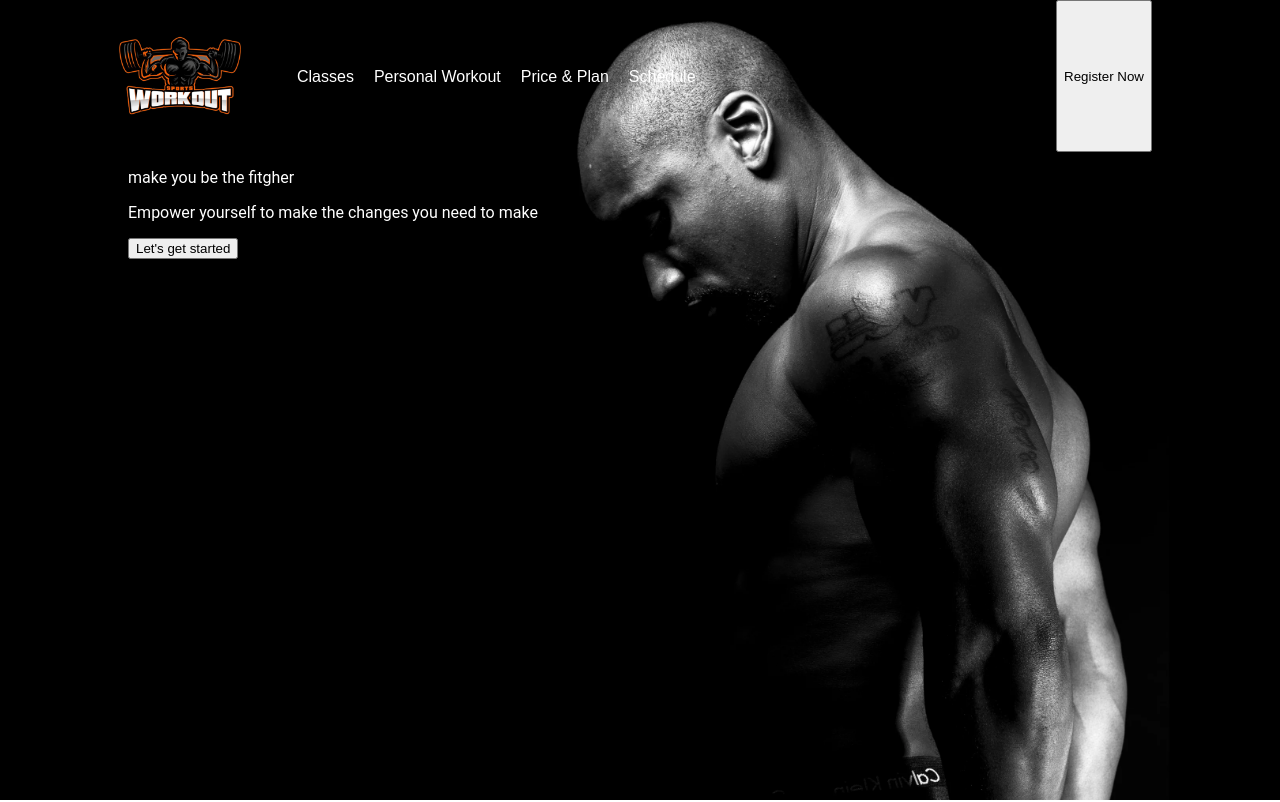
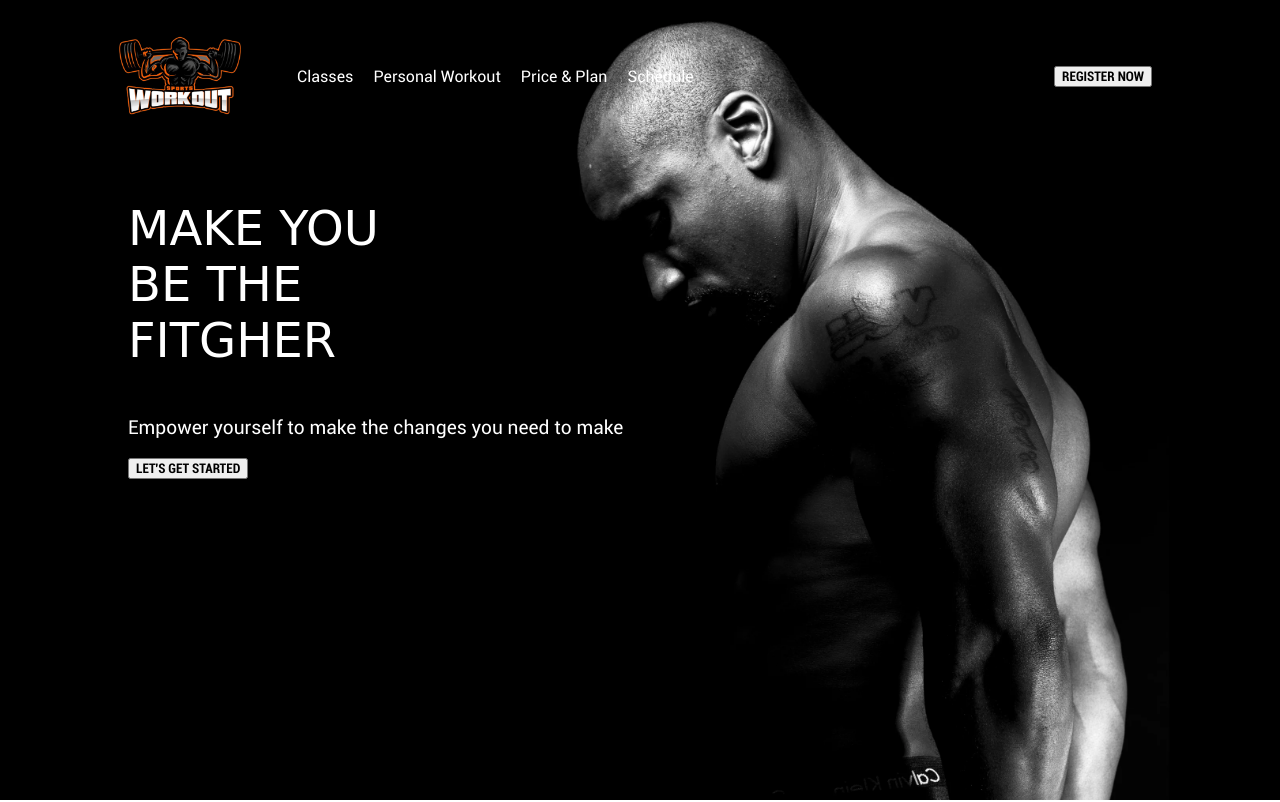
Before and after one commit to Bakugo90/Workout, a plain HTML site: page Workout.html in a window 1280 px wide. Shown: the top 802 px of the page. Drawn offline with Linux system fonts and the light colour scheme; a web font is replaced by a local one.

Commit message:
Evolution

```diff
--- a/Workout.css
+++ b/Workout.css
@@ -1,3 +1,33 @@
+/*Police*/
+
+@font-face {
+   font-family: Roboto-Regular;
+   src: url(Police/Roboto-Regular.ttf);
+   font-weight: normal;
+   font-style: normal;
+}
+
+@font-face {
+   font-family: Roboto-Medium;
+   src: url(Police/Roboto-Medium.ttf);
+   font-weight: normal;
+   font-style: normal;
+}
+
+@font-face {
+   font-family: Roboto-BoldCondensed;
+   src: url(Police/Roboto-BoldCondensed.ttf);
+   font-weight: normal;
+   font-style: normal;
+}
+
+@font-face {
+   font-family: Roboto-Condensed;
+   src: url(Police/Roboto-Condensed.ttf);
+   font-weight: normal;
+   font-style: normal;
+}
+
 /*Positionement de la page Web*/
 
 .bloc_page {
@@ -6,27 +36,10 @@
 }
 
 body {
-   font-family: 'Roboto';
-   margin: 0%;
-   padding: 0%;
+   margin: 0;
+   padding: 0;
    width: 100%;
    height: 100vh;
-   @font-face {
-      font-family: Roboto;
-      src: url(Police/Roboto-Regular.ttf);
-   }
-   @font-face {
-      font-family: Roboto;
-      src: url(Police/Roboto-Medium.ttf);
-   }
-   @font-face {
-      font-family: Roboto;
-      src: url(Police/Roboto-BoldCondensed.ttf);
-   }
-   @font-face {
-      font-family: Roboto;
-      src: url(Police/Roboto-Medium.ttf);
-   }
 }
 
 /*Ajout et positionnement de l'image de fond*/
@@ -41,38 +54,59 @@ body {
 
 /*Page d'acceuil*/
 
-#page_acceuil{
+#page_acceuil {
    width: 80%;
    margin: 0 auto;
    color: white;
 }
 
-#page_acceuil img{
+#page_acceuil img {
    width: 154px;
    height: 152px;
    margin-left: -25px;
 }
 
-li{
+li {
    list-style-type: none;
 }
 
-#nav{
+#nav {
    display: flex;
    align-items: center;
 }
-#nav_bar{
+
+#nav_bar {
    display: flex;
    justify-content: space-between;
+   align-items: center;
 }
 
-ul{
+ul {
    display: flex;
 }
 
-nav a{
-   font-family: Roboto-Regular,sans-serif;
+nav a {
    color: white;
    text-decoration: none;
    padding-right: 20px;
 }
+
+nav a, p, .FirstName, .LastName, .PhoneNumber, .Email, .Message, .copyrigth {
+   font-family: "Roboto-Regular", sans-serif;
+}
+
+.fitgher{
+   font-family: 'Arbutus', cursive;
+   text-transform: uppercase;
+   font-size: 3em;
+}
+
+.empower{
+   font-size: 1.2em;
+}
+
+/*Button*/
+ button{
+    font-family: "Roboto-BoldCondensed", sans-serif;
+    text-transform: uppercase;
+ }
--- a/Workout.html
+++ b/Workout.html
@@ -7,6 +7,9 @@
     <meta name="viewport" content="width=device-width, initial-scale=1.0">
     <link rel="stylesheet" href="Workout.css">
     <script src="https://kit.fontawesome.com/940e06a5c3.js" crossorigin="anonymous"></script>
+    <link rel="preconnect" href="https://fonts.googleapis.com">
+<link rel="preconnect" href="https://fonts.gstatic.com" crossorigin>
+<link href="https://fonts.googleapis.com/css2?family=Arbutus&family=IBM+Plex+Sans:wght@500&display=swap" rel="stylesheet">
     <title>Workout</title>
 </head>
 
@@ -27,8 +30,8 @@
                 </div>
                 <button class="Register_btn">Register Now</button>
             </div>
-            <p>make you be the fitgher</p>
-            <p>Empower yourself to make the changes you need to make</p>
+            <p class="fitgher">make you </br> be the <br> fitgher</p>
+            <p  class="empower">Empower yourself to make the changes you need to make</p>
             <button class="GetStarted_btn">Let's get started</button>
         </div>
     </div>
@@ -129,7 +132,7 @@
                 <img src="image/MMA-removebg-preview (1).png" alt="MMA"><img src="image/WBA-removebg-preview.png"
                     alt="WBA"><img src="image/Yoga.png" alt="Yoga"><img src="image/WBC-removebg-preview.png" alt="">
             </section>
-            <div class="copyrigth"> &copy; copyrihth workout-2022 <span>all rights reserved </span></div>
+            <div class="copyrigth"> &copy; copyrigth workout-2022 <span>all rights reserved </span></div>
         </footer>
 
     </div>
```
